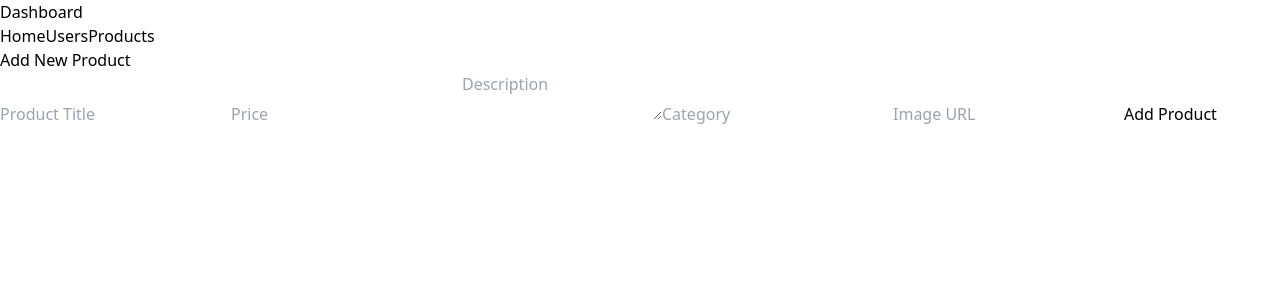
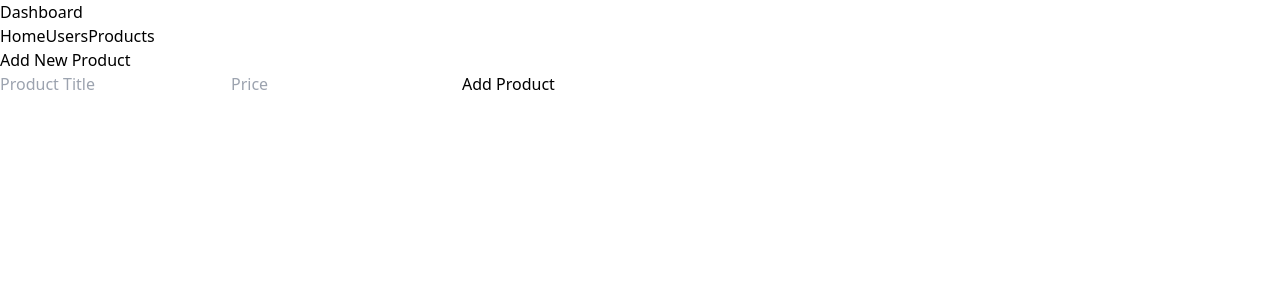
Before and after one commit to Khushal-prasad/dashboard, a React (Vite) app: page /add-product in a window 1280 px wide. Shown: the top 300 px of the page. Built offline with nearby package versions, Linux system fonts and the light colour scheme; no server answers.

Commit message:
Your commit message

```diff
--- a/src/components/AddProduct.jsx
+++ b/src/components/AddProduct.jsx
@@ -2,7 +2,7 @@ import { useState } from "react";
 import { useNavigate } from "react-router-dom";
 
 const AddProduct = ({ addProduct }) => {
-    const [product, setProduct] = useState({ title: "", price: "", description: "", category: "", image: "" });
+    const [product, setProduct] = useState({ title: "", price: "" });
     const navigate = useNavigate();
 
     const handleChange = (e) => {
@@ -11,7 +11,7 @@ const AddProduct = ({ addProduct }) => {
 
     const handleSubmit = (e) => {
         e.preventDefault();
-        if (product.title && product.price && product.description && product.category && product.image) {
+        if (product.title && product.price) {
             addProduct(product);
             navigate("/products");
         }
@@ -39,32 +39,7 @@ const AddProduct = ({ addProduct }) => {
                     className="w-full p-2 border rounded"
                     required
                 />
-                <textarea
-                    name="description"
-                    placeholder="Description"
-                    value={product.description}
-                    onChange={handleChange}
-                    className="w-full p-2 border rounded"
-                    required
-                />
-                <input
-                    type="text"
-                    name="category"
-                    placeholder="Category"
-                    value={product.category}
-                    onChange={handleChange}
-                    className="w-full p-2 border rounded"
-                    required
-                />
-                <input
-                    type="text"
-                    name="image"
-                    placeholder="Image URL"
-                    value={product.image}
-                    onChange={handleChange}
-                    className="w-full p-2 border rounded"
-                    required
-                />
+
                 <button type="submit" className="w-full bg-blue-500 text-white py-2 rounded hover:bg-blue-600">
                     Add Product
                 </button>
```
